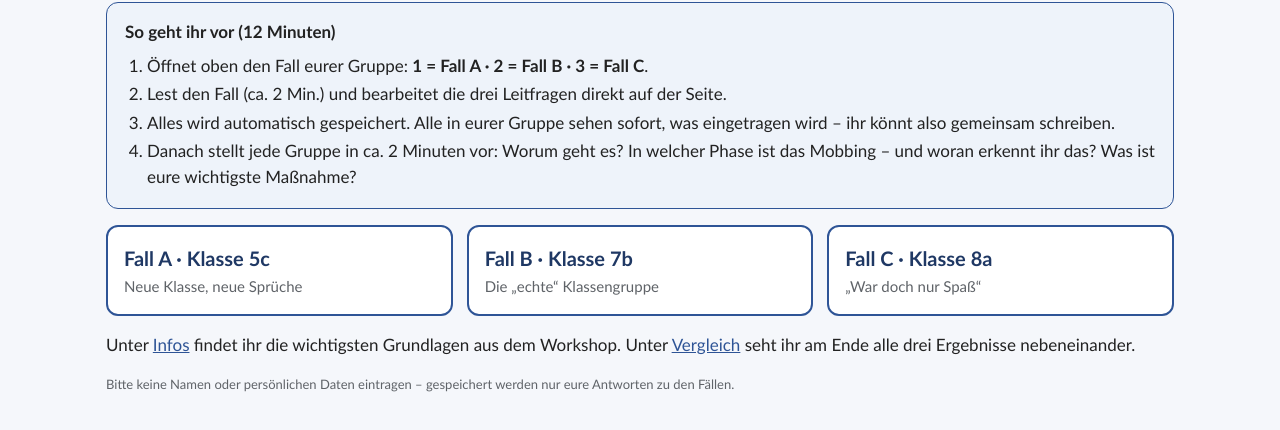
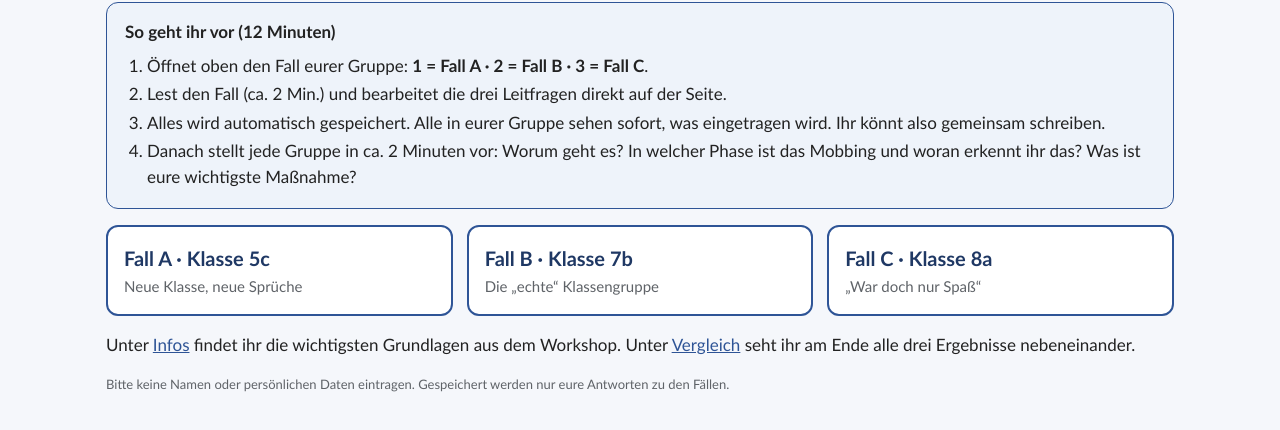
Before and after one commit to Michael-M-306/Workshop-Mobbing, a plain HTML site: page index.html in a window 1280 px wide. Shown: the part 290-720 px from the top of the page. Drawn offline with Linux system fonts and the light colour scheme.

Commit message:
Add files via upload

```diff
--- a/index.html
+++ b/index.html
@@ -177,8 +177,8 @@
       <ol style="margin:8px 0 0;padding-left:22px">
         <li>Öffnet oben den Fall eurer Gruppe: <b>1 = Fall A · 2 = Fall B · 3 = Fall C</b>.</li>
         <li>Lest den Fall (ca. 2 Min.) und bearbeitet die drei Leitfragen direkt auf der Seite.</li>
-        <li>Alles wird automatisch gespeichert. Alle in eurer Gruppe sehen sofort, was eingetragen wird – ihr könnt also gemeinsam schreiben.</li>
-        <li>Danach stellt jede Gruppe in ca. 2 Minuten vor: Worum geht es? In welcher Phase ist das Mobbing – und woran erkennt ihr das? Was ist eure wichtigste Maßnahme?</li>
+        <li>Alles wird automatisch gespeichert. Alle in eurer Gruppe sehen sofort, was eingetragen wird. Ihr könnt also gemeinsam schreiben.</li>
+        <li>Danach stellt jede Gruppe in ca. 2 Minuten vor: Worum geht es? In welcher Phase ist das Mobbing und woran erkennt ihr das? Was ist eure wichtigste Maßnahme?</li>
       </ol>
     </div>
     <div class="grid3">
@@ -187,7 +187,7 @@
       <a class="big-btn" href="#fallC">Fall C · Klasse 8a<small>„War doch nur Spaß“</small></a>
     </div>
     <p style="margin-top:16px">Unter <a href="#infos">Infos</a> findet ihr die wichtigsten Grundlagen aus dem Workshop. Unter <a href="#vergleich">Vergleich</a> seht ihr am Ende alle drei Ergebnisse nebeneinander.</p>
-    <p class="src">Bitte keine Namen oder persönlichen Daten eintragen – gespeichert werden nur eure Antworten zu den Fällen.</p>
+    <p class="src">Bitte keine Namen oder persönlichen Daten eintragen. Gespeichert werden nur eure Antworten zu den Fällen.</p>
   </section>
 
   <!-- INFOS -->
```
